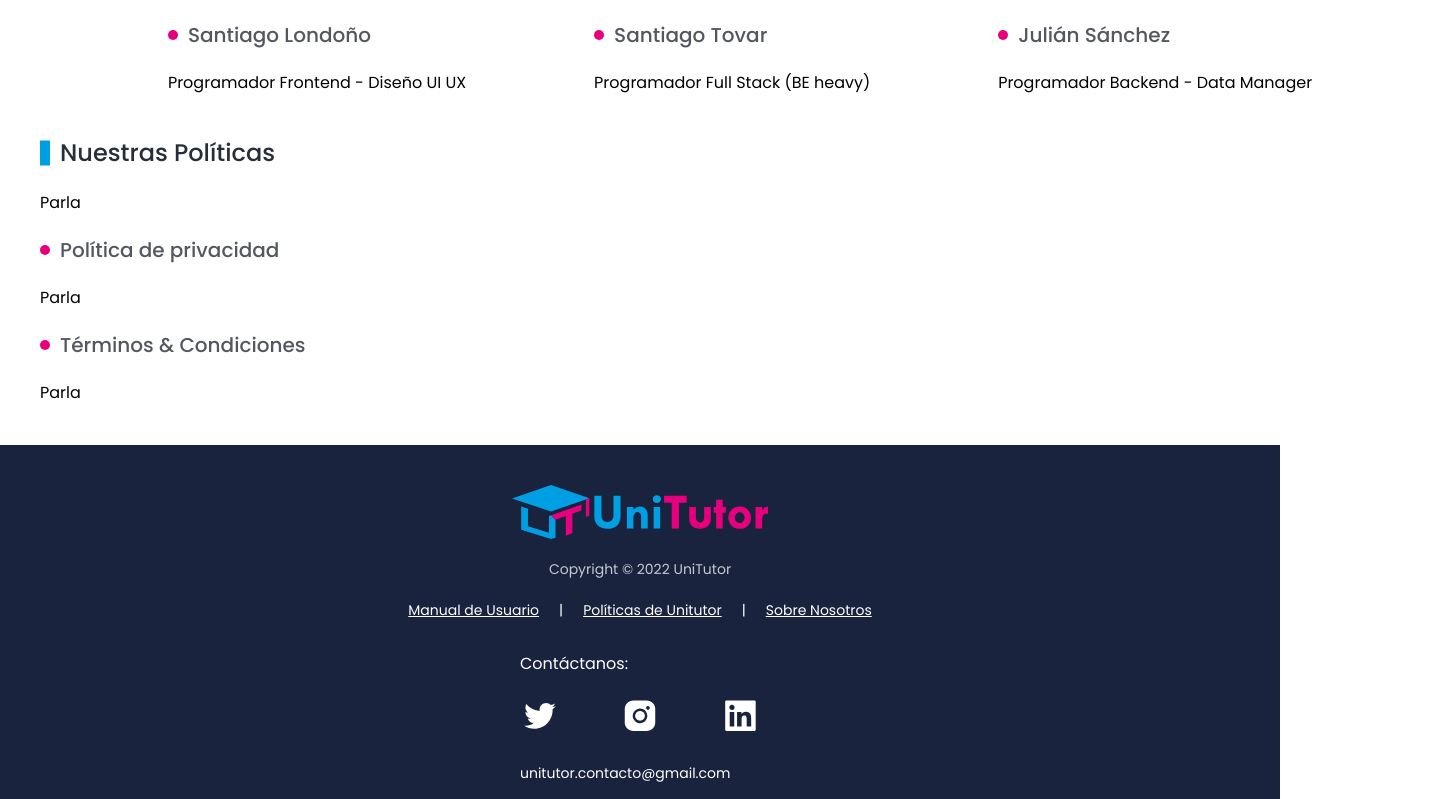
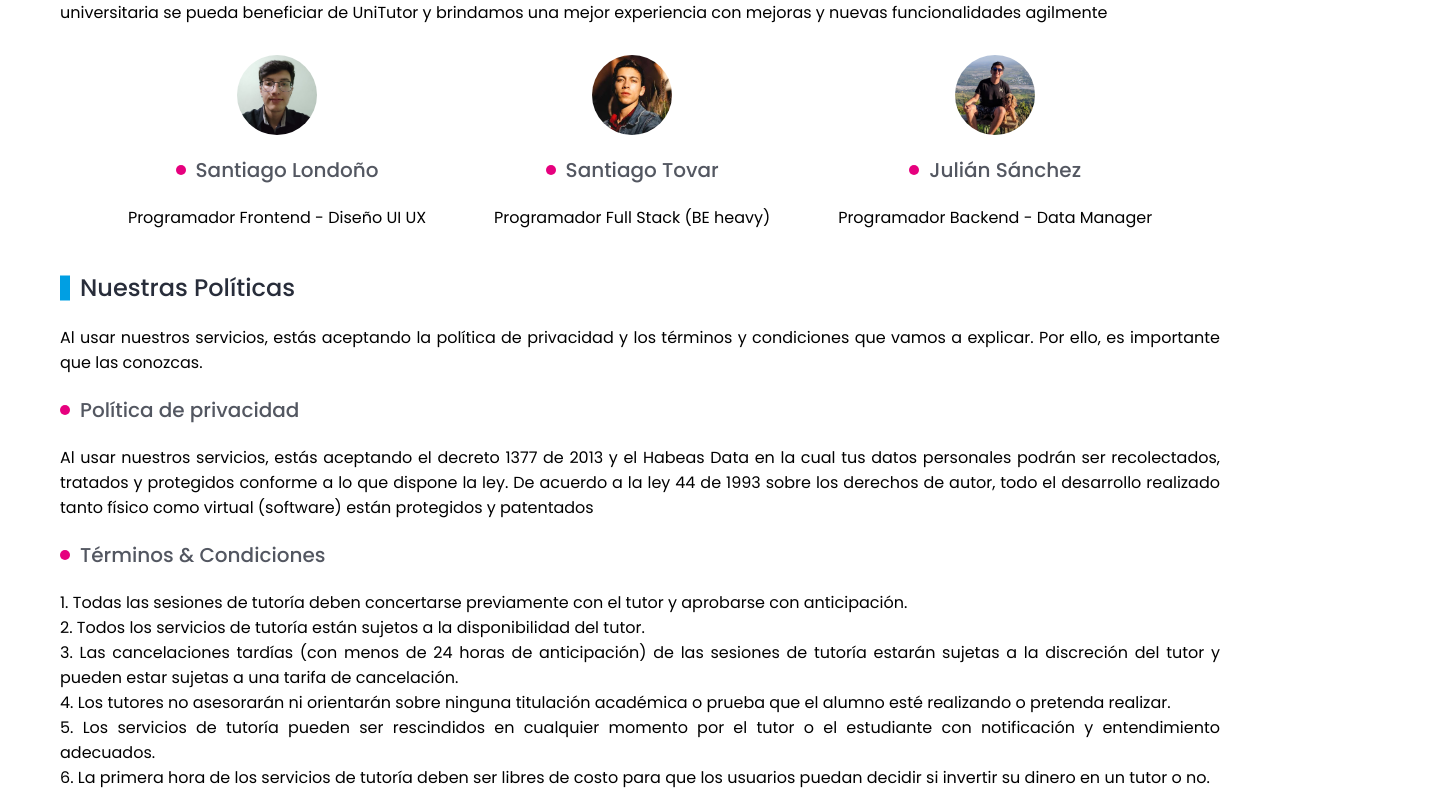
Before and after one commit to satovarr/unitutor, a React (Create React App) app in the folder client/: page /about in a window 1280 px wide. Shown: the part 1261-2060 px from the top of the page, 1440 px wide, since content can reach past the window. Built offline with nearby package versions, Linux system fonts and the light colour scheme; no server answers.

Commit message:
About us finished

```diff
--- a/client/package.json
+++ b/client/package.json
@@ -12,6 +12,7 @@
     "react": "^18.2.0",
     "react-dom": "^18.2.0",
     "react-router-dom": "^6.4.1",
+    "react-router-hash-link": "^2.4.3",
     "react-scripts": "^5.0.1",
     "web-vitals": "^2.1.4"
   },
--- a/client/src/components/Footer.jsx
+++ b/client/src/components/Footer.jsx
@@ -1,4 +1,4 @@
-import { Link } from 'react-router-dom'
+import { HashLink } from 'react-router-hash-link'
 import logo from '../imgs/UniTutor_logo.svg'
 import twitter from '../imgs/twitter.svg'
 import instagram from '../imgs/instagram.svg'
@@ -15,9 +15,9 @@
             <div className='footer_links'>
                 <a target="blank" href="https://drive.google.com/file/d/165vu4pzH5FIyzA36kX4PKr7HYd_6Z4uk/view?usp=sharing">Manual de Usuario</a>
                 <p>|</p>
-                <Link to={'/about#policies'}>Políticas de Unitutor</Link>
+                <HashLink to={'/about#policies'}>Políticas de Unitutor</HashLink>
                 <p>|</p>
-                <Link to={'/about#us'}>Sobre Nosotros</Link>
+                <HashLink to={'/about/#us'}>Sobre Nosotros</HashLink>
             </div>
             <div className="footer_contact">
                 <p>Contáctanos:</p>
--- a/client/src/routes/AboutUs.jsx
+++ b/client/src/routes/AboutUs.jsx
@@ -1,5 +1,8 @@
 import Footer from "../components/Footer"
 import Navbar from "../components/Navbar"
+import santiagoL from '../imgs/londono-team.jpeg'
+import santiagoT from '../imgs/santiago-team.jpg'
+import julian from '../imgs/julian-team.jpeg'
 import '../styles/AboutUs.css'
 
 const AboutUs = () => {
@@ -13,7 +16,7 @@
       <div className="aboutUs">
         <Navbar />
             <div className="aboutUs content">
-                <h1 id="us">Sobre UniTutor</h1>
+                <h1 id="us" name="us">Sobre UniTutor</h1>
                 <section className="who_we_are">
                     <h2>¿Quiénes somos?</h2>
                     <p>UniTutor es un proyecto que facilita a los estudiantes universitarios prestar sus servicios de tutorías académicas remuneradas en las áreas temáticas de sus carreras universitarias de la Universidad Nacional Sede Bogotá. Los tutores pueden establecer sus propios términos y tarifas para sus tutorías, así como buscar aquellas que satisfagan sus necesidades. Además, UniTutor conecta a los usuarios ofreciendo tutoriales a quienes estén interesados.</p>
@@ -80,26 +83,34 @@
                     <p>Somos un equipo Scrum con habilidades complementarias. UniTutor es una idea de estudiantes para estudiante. Buscamos que la comunidad universitaria se pueda beneficiar de UniTutor y brindamos una mejor experiencia con mejoras y nuevas funcionalidades agilmente</p>
                     <div className="aboutUs team__columns">
                         <div>
+                            <img alt="" src={santiagoL} />
                             <h4 className="bullets">Santiago Londoño</h4>
                             <p>Programador Frontend - Diseño UI UX</p>
                         </div>
                         <div>
+                            <img alt="" src={santiagoT}/>
                             <h4 className="bullets">Santiago Tovar</h4>
                             <p>Programador Full Stack (BE heavy)</p>
                         </div>
                         <div>
+                            <img alt="" src={julian} />
                             <h4 className="bullets">Julián Sánchez</h4>
                             <p>Programador Backend - Data Manager</p>
                         </div>
                     </div>
                 </section>
-                <section className="policies" id="policies">
+                <section className="policies" id="policies" name="policies">
                     <h2>Nuestras Políticas</h2>
-                    <p>Parla</p>
+                    <p>Al usar nuestros servicios, estás aceptando la política de privacidad y los términos y condiciones que vamos a explicar. Por ello, es importante que las conozcas.</p>
                     <h4 className="bullets">Política de privacidad</h4>
-                    <p>Parla</p>
+                    <p>Al usar nuestros servicios, estás aceptando el decreto 1377 de 2013 y el Habeas Data en la cual tus datos personales podrán ser recolectados, tratados y protegidos conforme a lo que dispone la ley. De acuerdo a la ley 44 de 1993 sobre los derechos de autor, todo el desarrollo realizado tanto físico como virtual (software) están protegidos y patentados</p>
                     <h4 className="bullets">Términos & Condiciones</h4>
-                    <p>Parla</p>
+                    <p>1. Todas las sesiones de tutoría deben concertarse previamente con el tutor y aprobarse con anticipación.</p>
+                    <p>2. Todos los servicios de tutoría están sujetos a la disponibilidad del tutor.</p>
+                    <p>3. Las cancelaciones tardías (con menos de 24 horas de anticipación) de las sesiones de tutoría estarán sujetas a la discreción del tutor y pueden estar sujetas a una tarifa de cancelación.</p>
+                    <p>4. Los tutores no asesorarán ni orientarán sobre ninguna titulación académica o prueba que el alumno esté realizando o pretenda realizar.</p>
+                    <p>5. Los servicios de tutoría pueden ser rescindidos en cualquier momento por el tutor o el estudiante con notificación y entendimiento adecuados.</p>
+                    <p>6. La primera hora de los servicios de tutoría deben ser libres de costo para que los usuarios puedan decidir si invertir su dinero en un tutor o no.</p>
                 </section>
             </div>
         <Footer />
--- a/client/src/styles/AboutUs.css
+++ b/client/src/styles/AboutUs.css
@@ -2,9 +2,10 @@
     display: flex;
     flex-direction: column;
     gap: 40px;
-    width: 1440px;
+    width: calc(100vw - 40px);
+    max-width: 1440px;
     margin: 40px auto;
-    padding-left: 40px;
+    padding: 0 40px;
 }
 
 .aboutUs h1 {
@@ -120,7 +121,36 @@
     transform: scaleY(1);
 }
 
+.aboutUs .team img{
+    display: block;
+    height: 80px;
+    width: 80px;
+    object-fit: cover;
+    object-position: center;
+    border-radius: 50%;
+}
+
 .aboutUs div.team__columns {
     display: flex;
     justify-content: space-evenly;
+    margin-top: 30px;
 }
+
+.aboutUs .team__columns div {
+    display: flex;
+    flex-direction: column;
+    align-items: center;
+}
+
+@media screen and (max-width: 1023px) {
+    .aboutUs div.team__columns {
+        flex-direction: column;
+        gap: 30px;
+    }
+}
+
+@media screen and (max-width: 429px) {
+    .aboutUs.content {
+       padding: 0 10px;
+    }
+}
```
Also changed, not shown: 1 other file (tests, documents, lock files or other folders).
